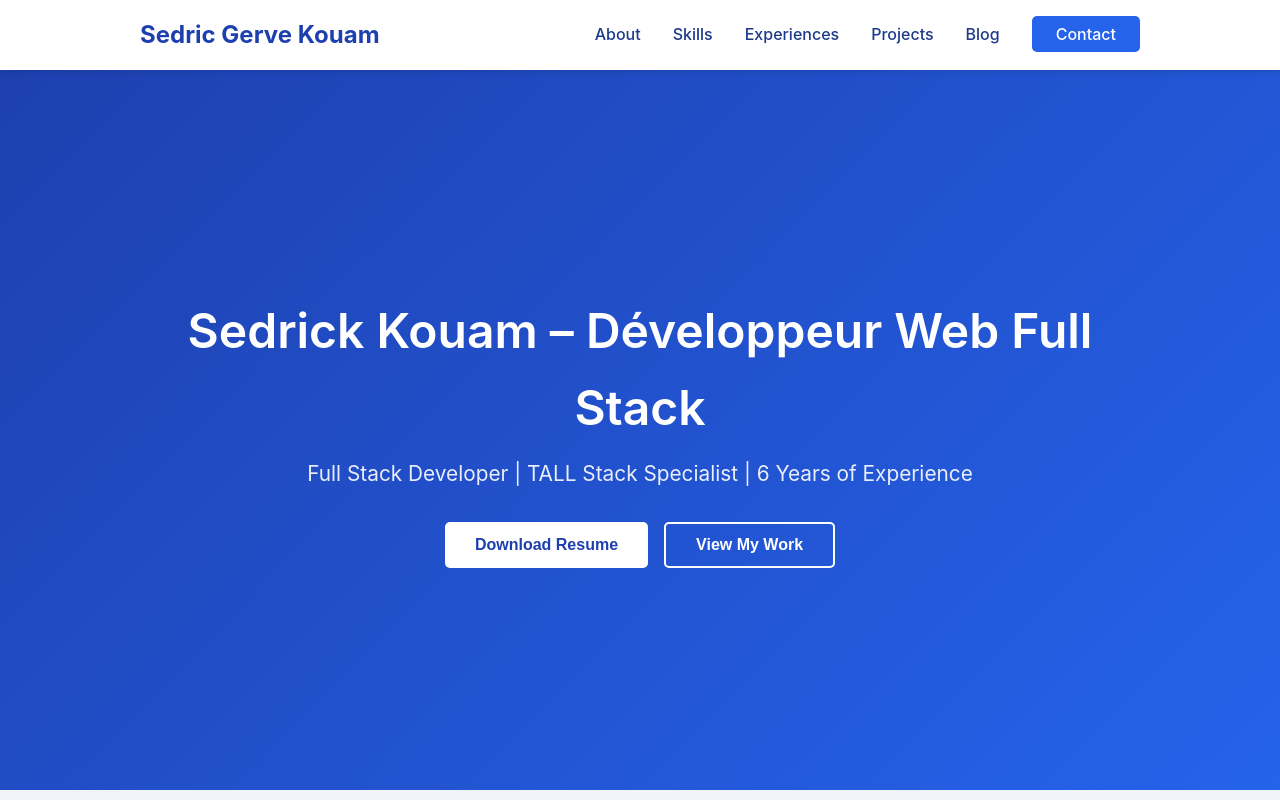
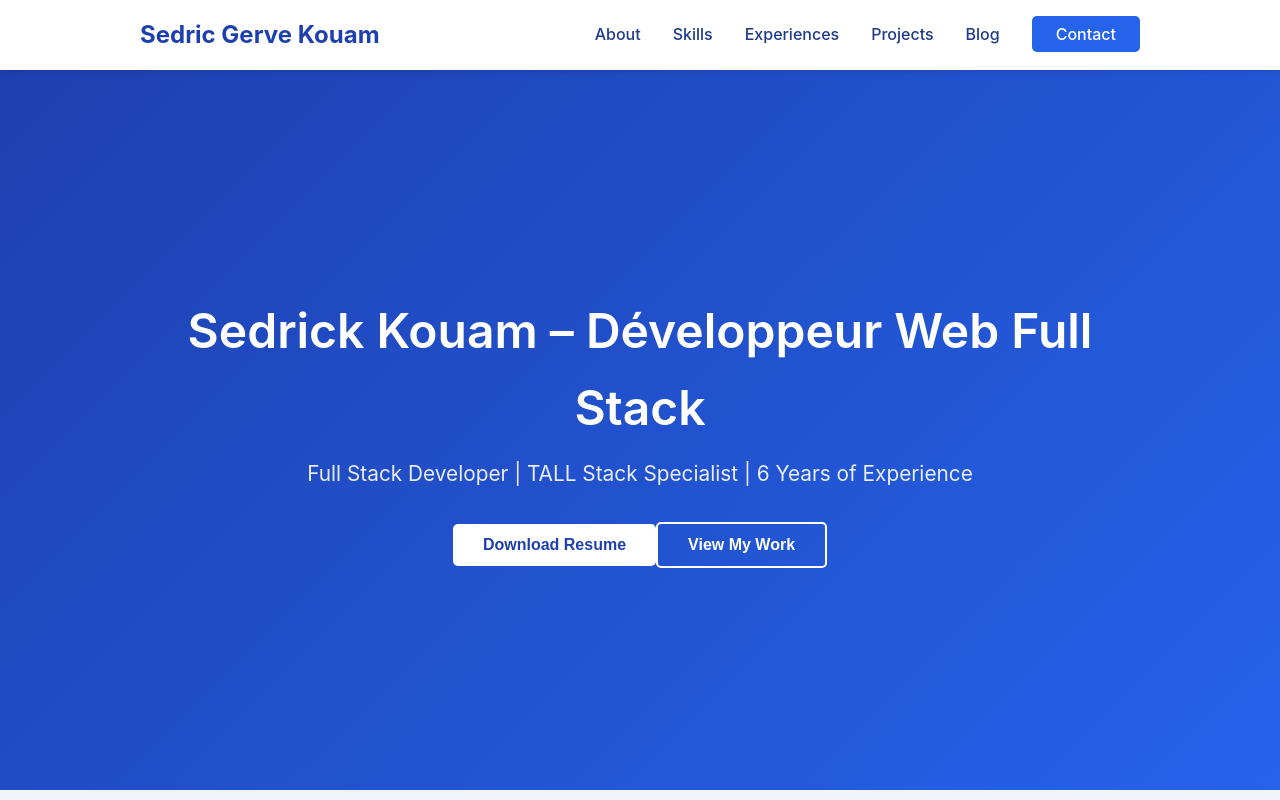
Before and after one commit to sedric-gerve/MyPortfolio, a Vue app: page / in a window 1280 px wide. Shown: the top 800 px of the page. Built offline with nearby package versions, Linux system fonts and the light colour scheme.

Commit message:
telechargement du cv en ligne sur le site portfolio

```diff
--- a/src/components/Hero.vue
+++ b/src/components/Hero.vue
@@ -5,8 +5,8 @@
         <h1>Sedrick Kouam – Développeur Web Full Stack</h1>
         <p class="subtitle">Full Stack Developer | TALL Stack Specialist | 6 Years of Experience</p>
         <div class="hero-buttons">
-          <button class="btn btn-primary">Download Resume</button>
-          <button class="btn btn-secondary">View My Work</button>
+          <a href="/SEDRIC KOUAM.cv.pdf" download="sedric_kouam.pdf"><button class="btn btn-primary">Download Resume</button>
+          <button class="btn btn-secondary">View My Work</button></a>
         </div>
       </div>
     </div>
```
Also changed, not shown: 1 other file (tests, documents, lock files or other folders).
